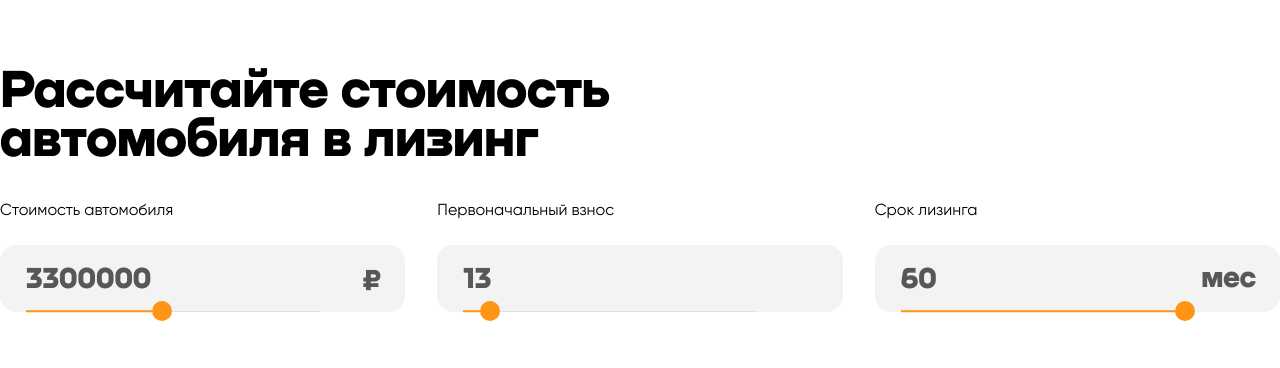
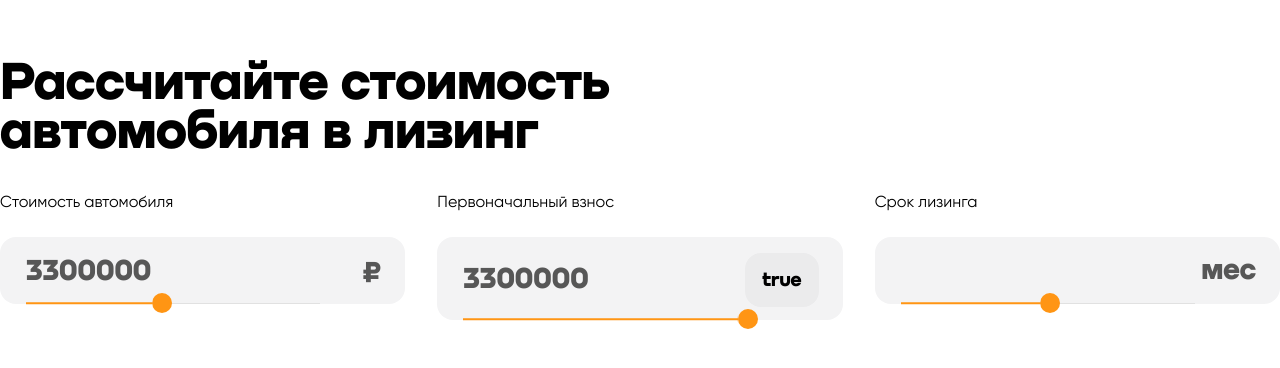
Before and after one commit to egoryan8/oxem-test, a React (Create React App) app: page / in a window 1280 px wide. Shown: the part 228-596 px from the top of the page. Built offline with nearby package versions, Linux system fonts and the light colour scheme.

Commit message:
feat: add percents styles

```diff
--- a/src/App.js
+++ b/src/App.js
@@ -1,9 +1,11 @@
-import React from 'react';
+import React, { useState } from 'react';
 
 import './App.scss';
 import CardRange from './components/card-range/CardRange';
 
 function App() {
+  const [carPrice, setCarPrice] = useState(3300000);
+
   return (
     <div className="page">
       <h1 className="page__header">Рассчитайте стоимость автомобиля в лизинг</h1>
@@ -12,10 +14,19 @@ function App() {
           title="Стоимость автомобиля"
           min={1000000}
           max={6000000}
-          initialValue={3300000}
           char="₽"
+          value={carPrice}
+          setValue={setCarPrice}
         />
-        <CardRange title="Первоначальный взнос" min={10} max={60} initialValue={13} />
+        <CardRange
+          title="Первоначальный взнос"
+          min={10}
+          max={60}
+          initialValue={13}
+          percents={true}
+          value={carPrice}
+          setValue={setCarPrice}
+        />
         <CardRange title="Срок лизинга" min={1} max={60} initialValue={60} char="мес" />
       </ul>
     </div>
--- a/src/components/card-range/CardRange.js
+++ b/src/components/card-range/CardRange.js
@@ -1,13 +1,7 @@
 import React from 'react';
 import './CardRange.scss';
 
-const CardRange = ({ title, min, max, initialValue, char }) => {
-  const [value, setValue] = React.useState(initialValue);
-
-  const onChangeValue = (e) => {
-    setValue(e.target.value);
-  };
-
+const CardRange = ({ title, min, max, value, setValue, char, percents }) => {
   const onBlurChange = (e) => {
     if (e.target.value > max) {
       setValue(max);
@@ -24,10 +18,14 @@ const CardRange = ({ title, min, max, initialValue, char }) => {
           <input
             className="input-range__value input-range__value_input"
             value={value}
-            onChange={onChangeValue}
+            onChange={(e) => setValue(e.target.value)}
             onBlur={onBlurChange}
           />
-          <span className="input-range__value">{char}</span>
+          {percents ? (
+            <span className="input-range__percents">{'true'}</span>
+          ) : (
+            <span className="input-range__value">{char}</span>
+          )}
         </div>
         <input
           className="input-range"
@@ -36,7 +34,7 @@ const CardRange = ({ title, min, max, initialValue, char }) => {
           max={max}
           disabled={false}
           value={value}
-          onChange={onChangeValue}
+          onChange={(e) => setValue(e.target.value)}
         />
       </div>
     </li>
--- a/src/components/card-range/CardRange.scss
+++ b/src/components/card-range/CardRange.scss
@@ -46,6 +46,18 @@
     }
   }
 }
+
+.input-range__percents {
+  padding: 15px 17px;
+  background: #ebebec;
+  border-radius: 16px;
+  font-family: 'Nekst-Black';
+  font-weight: 900;
+  font-size: 20px;
+  line-height: 120%;
+}
+
+/* === STYLES FOR RANGE === */
 
 .input-range {
   position: absolute;
```
